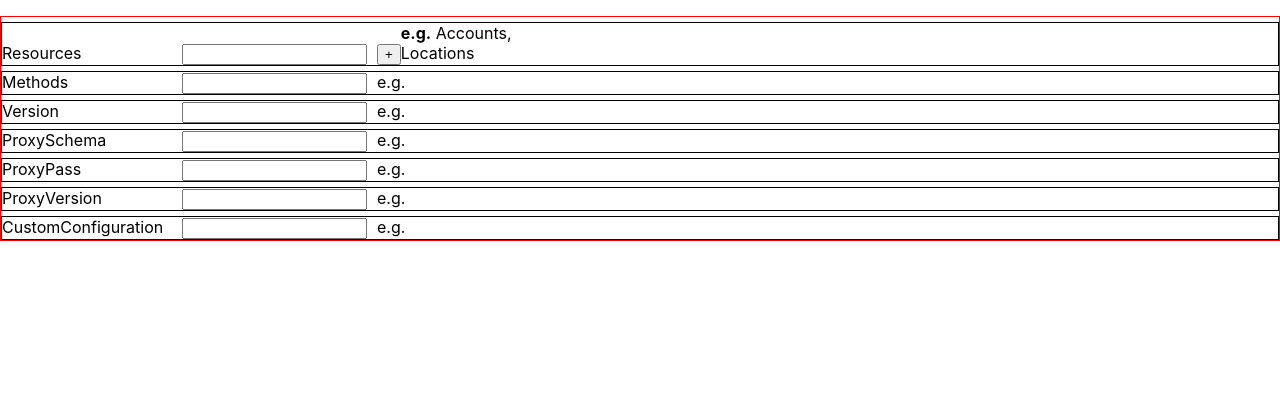
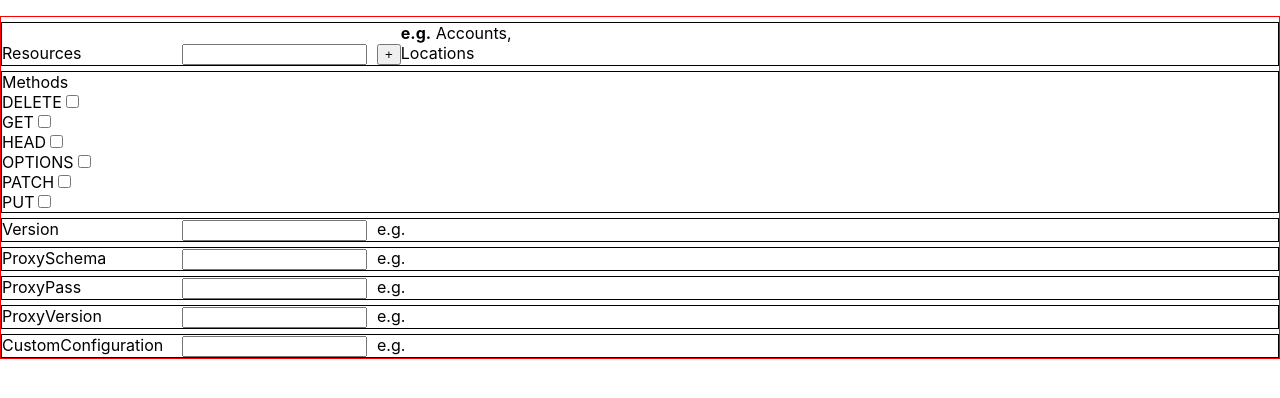
Before and after one commit to OscarZhou/route-gen, a React app: page / in a window 1280 px wide. Shown: the top 398 px of the page. Built offline with nearby package versions, Linux system fonts and the light colour scheme.

Commit message:
Add Methods component

```diff
--- /dev/null
+++ b/src/components/Methods/Method/Method.css
@@ -0,0 +1,56 @@
+.Method {
+    display: inline-block;
+    position: relative;
+    padding-left: 30px;
+    margin: 5px 0px 12px 15px;
+    cursor: pointer;
+    font-size: 16px;
+    -webkit-user-select: none;
+    -moz-user-select: none;
+    -ms-user-select: none;
+    user-select: none;
+
+}
+
+.Method input[type="checkbox"]{
+    position: absolute;
+    opacity: 0;
+    cursor: pointer;
+    height: 0;
+    width: 0;
+}
+
+
+.Checkmark{
+    position: absolute;
+    top: 0;
+    left: 0;
+    height: 25px;
+    width: 25px;
+    background-color: #eee;
+}
+
+.Method input:checked ~ .Checkmark{
+    background-color: #2196F3;
+}
+
+.Checkmark:after{
+    content: "";
+    position: absolute;
+    display: none;
+}
+.Method input:checked ~ .Checkmark:after{
+    display:block;
+}
+
+.Method .Checkmark:after{
+    left: 9px;
+    top: 5px;
+    width: 5px;
+    height: 10px;
+    border: solid white;
+    border-width: 0 3px 3px 0;
+    -webkit-transform: rotate(45deg);
+    -ms-transform: rotate(45deg);
+    transform: rotate(45deg);
+}
--- /dev/null
+++ b/src/components/Methods/Method/Method.js
@@ -0,0 +1,17 @@
+import React from 'react'
+import classes from "./Method.css"
+
+
+const method = (props) => {
+    return (
+        <div className={classes.Method}> {props.value}
+            <input type="checkbox"
+                checked={props.checked}
+                id={props.id}
+                onChange={props.changed} />
+            <span className={classes.Checkmark}></span>
+        </div>
+    )
+}
+
+export default method
--- /dev/null
+++ b/src/components/Methods/Methods.js
@@ -0,0 +1,13 @@
+import React from 'react'
+import Method from "./Method/Method.js"
+
+const methods = ( props ) =>
+    props.methodOptions.map((option, index) => {
+        return (
+            <Method checked={option.checked}
+                value={option.method}
+                changed={() => props.changed(option.id)} />
+        )
+    })
+
+export default methods
--- a/src/components/ResourceLabels/ResourceLabel/ResourceLabel.css
+++ b/src/components/ResourceLabels/ResourceLabel/ResourceLabel.css
@@ -1,6 +1,5 @@
 .ResourceLabel{
     display: inline-block;
-    border:1px solid blue;
     padding-top:5px;
     padding-left:3px;
     font-size: 15px;
--- a/src/components/Template/Template.js
+++ b/src/components/Template/Template.js
@@ -2,6 +2,7 @@ import React from 'react';
 import classes from './Template.css'
 import Resource from '../Resource/Resource.js'
 import ResourceLabels from '../ResourceLabels/ResourceLabels.js'
+import Methods from '../Methods/Methods.js'
 
 const template = ( props ) =>{
     // let resources = <Resources value={props.value} />
@@ -19,8 +20,8 @@ const template = ( props ) =>{
                 </li>
                 <li>
                     <span>Methods</span>
-                    <input type="text"></input>
-                    e.g.
+                    <Methods methodOptions={props.methodOptions}
+                        changed={ props.methodChanged} />
                 </li>
                 <li>
                     <span>Version</span>
--- a/src/containers/App.js
+++ b/src/containers/App.js
@@ -7,7 +7,15 @@ import classes from './App.css';
 class App extends Component {
   state = {
       resourceInput: '',
-      resourceLabels:[]
+      resourceLabels:[],
+      methodOptions:[
+        {id: "1", method:"DELETE", checked:false},
+        {id: "2", method:"GET", checked:false},
+        {id: "3", method:"HEAD", checked:false},
+        {id: "4", method:"OPTIONS", checked:false},
+        {id: "5", method:"PATCH", checked:false},
+        {id: "6", method:"PUT", checked:false}
+      ]
   }
 
   appendResourceHandler = () =>{
@@ -38,6 +46,22 @@ class App extends Component {
     event.target.value= ""
   }
 
+  methodChangedHandler = (event, id) => {
+    const methodIndex = this.state.methodOptions.findIndex(p => {
+      return p.id === id;
+    });
+
+    let methodOption = {...this.state.methodOptions[methodIndex]};
+    methodOption.checked = !methodOption.checked;
+    const methodOptions = [...this.state.methodOptions];
+    methodOptions[methodIndex] = methodOption;
+    this.setState({
+      methodOptions: methodOptions
+    });
+
+    alert(methodIndex)
+  }
+
   render() {
 
     return (
@@ -47,7 +71,9 @@ class App extends Component {
           changed={this.resourceChangedHandler}
           focused={this.focusResourceHandler}
           resourceLabelDeleted={this.deleteResourceHandler}
-          resourceLabels={this.state.resourceLabels} />
+          resourceLabels={this.state.resourceLabels}
+          methodChanged={this.state.methodChangedHandler}
+          methodOptions={this.state.methodOptions} />
 
       </div>
     );
```
